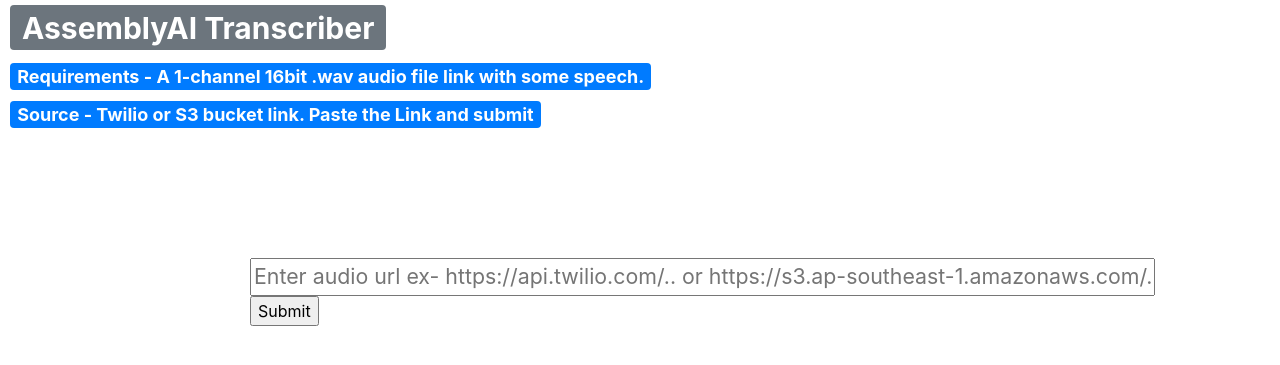
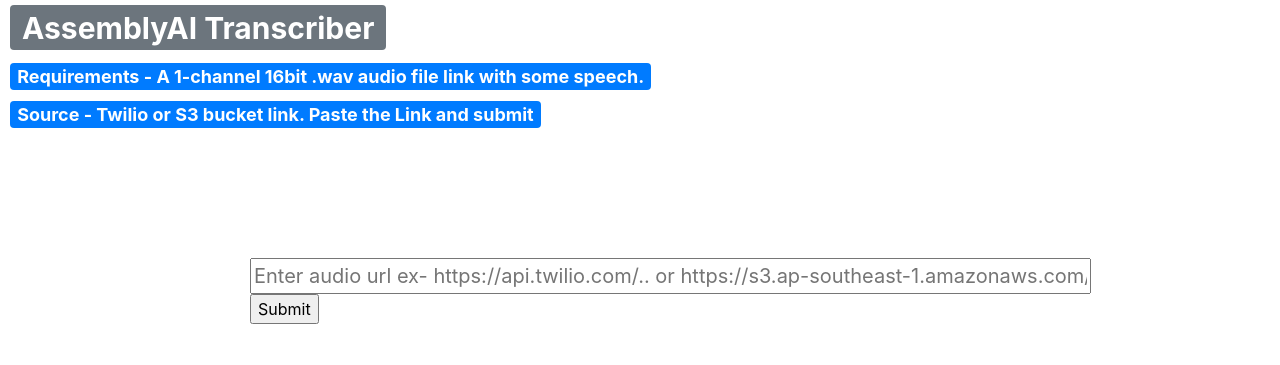
Before and after one commit to utkarshpandey12/AssemblyAI-Flask-Heroku, a Flask app: page / in a window 1280 px wide. Shown: the top 365 px of the page. Run offline with Flask 2, Linux system fonts and the light colour scheme; some libraries are stand-ins or nearby versions.

Commit message:
Adjusting Textbox

```diff
--- a/templates/my-form.html
+++ b/templates/my-form.html
@@ -41,7 +41,7 @@
 <body>
     <div id="content">
         <form method="POST" style="margin-top: -40px; margin-left: 250px; width: 800px;">
-            <input name="text" size="60" style="font-size:16pt;" placeholder="Enter audio url ex- https://api.twilio.com/.. or https://s3.ap-southeast-1.amazonaws.com/..">
+            <input name="text" size="60" style="font-size:15pt;" placeholder="Enter audio url ex- https://api.twilio.com/.. or https://s3.ap-southeast-1.amazonaws.com/..">
             <input type="submit" name="anything_submit" value="Submit" onclick="$('#loading').show(); $('#content').hide(); $('#topmost').hide();">
         </form>
     </div>
```
